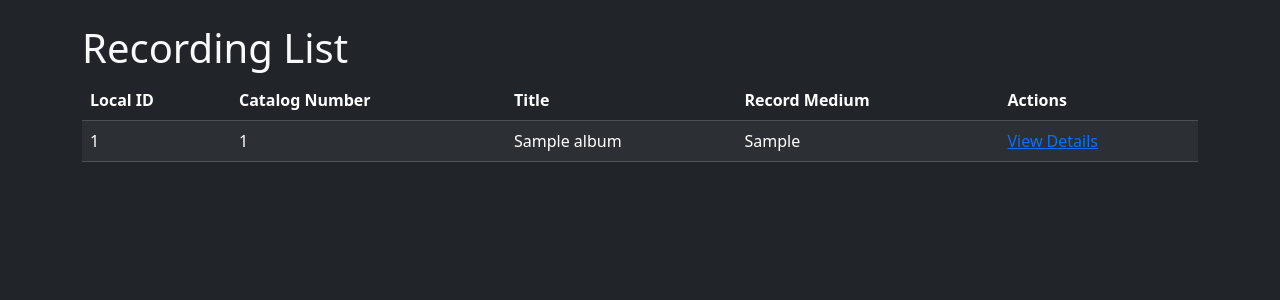
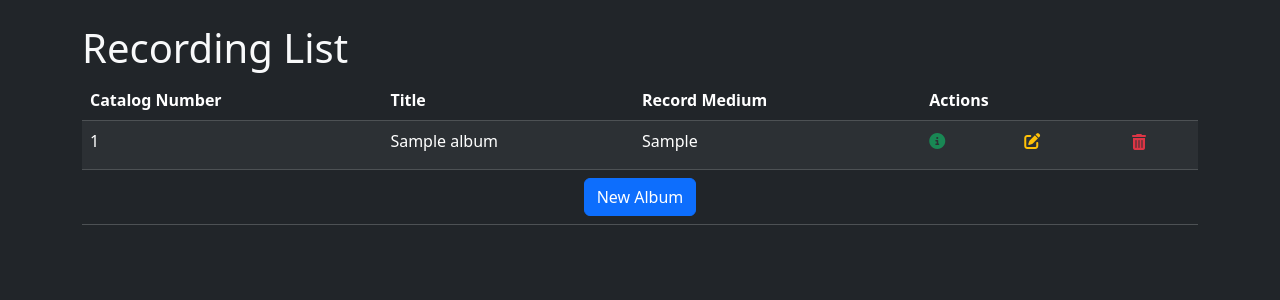
Before and after one commit to alkandrana/researcher, a Flask app: page /albums/ in a window 1280 px wide. Shown: the part 72-372 px from the top of the page. Run offline with Flask 3, Linux system fonts and the light colour scheme; tables that the repository leaves empty hold one stand-in row (values such as "Sample post"); some libraries are stand-ins or nearby versions.

Commit message:
Implemented update and delete functionality.

```diff
--- a/blueprints/albums/album.py
+++ b/blueprints/albums/album.py
@@ -1,40 +1,59 @@
 from flask import Blueprint, render_template, request, redirect, url_for
+from pyexpat.errors import messages
+from sqlalchemy.util import methods_equivalent
+
 from .forms import AlbumForm
 from server import db
 from models import Album
 
-album = Blueprint('album', __name__, url_prefix='/albums', template_folder='templates')
+album_bp = Blueprint('album', __name__, url_prefix='/albums', template_folder='templates')
 
-@album.route("/")
+@album_bp.route("/")
 def list_albums():
+    message = request.args.get('message')
+    record_form = AlbumForm()
     albums = Album.query.all()
-    print(albums)
-    return render_template("records.html", albums=albums, title="Album List")
+    return render_template("list.html", albums=albums, title="Album List", form=record_form, message=message)
 
-@album.route("/<int:id>")
+@album_bp.route("/<int:id>")
 def get_album(id):  # route and function parameter must match
     print(id)
     album = Album.query.get(id)
     return render_template("details.html", album=album)
 
-@album.route("/add", methods=["GET", "POST"])
+@album_bp.route("/add", methods=["POST"])
 def add_album():
-    record_form = AlbumForm()
-    if request.method == 'POST' and record_form.validate_on_submit():
-        # extract object properties
-        uid = record_form.uid.data
-        title = record_form.title.data
-        medium = record_form.medium.data
+    record_form = AlbumForm(request.form)
+    if record_form.validate_on_submit():
+        new_album = Album()
+        record_form.populate_obj(new_album)
         # create new album object
-        new_record = Album(uid=uid, title=title, medium=medium)
-        print(new_record)
-        db.session.add(new_record)
+        print(new_album)
+        db.session.add(new_album)
         db.session.commit()
-        return redirect(url_for('album.list_albums', message = 'Record successfully created.'))
-    return render_template("add.html", form=record_form)
+        return redirect(url_for('album.list_albums',
+                                message = 'Record successfully created.'))
+    return render_template("form.html", form=record_form)
 
-@album.route("/edit/<int:id>", methods=["GET", "POST"])
-def update_album(album_id):
-    if request.method == 'POST':
-        id = request.form.get('id')
-        title = request.form.get('title')
+@album_bp.route("/edit/<int:id>", methods=["GET", "POST"])
+def update_album(id):
+    album = Album.query.get(id)
+    form = AlbumForm(obj=album)
+    print(form.uid.data)
+    if request.method == 'POST' and form.validate_on_submit():
+        form.populate_obj(album)
+        db.session.commit()
+        print(f"{album.title} successfully updated.")
+        return redirect(url_for('album.list_albums',
+                                message = 'Record successfully updated.'))
+    return render_template("form.html", form=form, album=album, action="edit")
+
+@album_bp.route("/delete/<int:id>", methods=["POST"])
+def delete_album(id):
+    album = Album.query.get(id)
+    message = ""
+    if album:
+        db.session.delete(album)
+        db.session.commit()
+        message = f"{album.title} successfully deleted."
+    return redirect(url_for('album.list_albums', message = message))
--- a/blueprints/albums/templates/add.html
+++ b/blueprints/albums/templates/form.html
@@ -1,7 +1,7 @@
 {% extends "layout.html" %}
 {% block content %}
   <h1>Add a New Recording</h1>
-  <form method="POST" action="{{ url_for('album.add_album') }}">
+  <form method="POST" action="{{ url_for('album.update_album', id=album.id) }}">
     {{form.hidden_tag()}}
     <div class="form-group">
       {{form.uid.label(class='form-label')}}
--- /dev/null
+++ b/blueprints/albums/templates/list.html
@@ -0,0 +1,87 @@
+{% extends "layout.html" %}
+{% block content %}
+    {% if message %}
+        <div class="text-success">
+            {{ message }}
+        </div>
+    {% endif %}
+    <h1>Recording List</h1>
+    <table class="table-dark table-striped table">
+        <thead>
+        <tr>
+            <th>Catalog Number</th>
+            <th>Title</th>
+            <th>Record Medium</th>
+            <th>Actions</th>
+        </tr>
+        </thead>
+        <tbody>
+        {% for a in albums %}
+            <tr>
+                <td>{{ a.uid }}</td>
+                <td>{{ a.title }}</td>
+                <td>{{ a.medium }}</td>
+                <td>
+                    <div class="row">
+                        <a href="{{ url_for( 'album.get_album', id=a.id) }}" class="col"><i class="fa-solid fa-circle-info text-success"></i></a>
+                        <a href="{{ url_for('album.update_album', id=a.id) }}" class="col"><i class="fa-solid fa-pen-to-square text-warning"></i></a>
+                        <form method="POST" action="{{ url_for('album.delete_album', id=a.id) }}" class="col">
+                            <button class="btn btn-link link-danger pt-0"><i class="fa-solid fa-trash-can"></i></button>
+                        </form>
+                    </div>
+                </td>
+            </tr>
+        {% endfor %}
+        <tr>
+        <td colspan="4" class="text-center">
+            <button type="button" class="btn btn-primary" id='newAlbumBtn'>New Album</button>
+            <form method="POST" action="{{ url_for('album.add_album') }}" class="row d-none" id="newAlbumForm">
+                {{form.hidden_tag()}}
+                {{form.uid(class="col-3 bg-dark text-light border-0", id='uid')}}
+                  {% if form.uid.errors %}
+                    <div class="text-danger">
+                      {% for error in form.uid.errors %}
+                        <p>{{error}}</p>
+                      {% endfor %}
+                    </div>
+                  {% endif %}
+                  {{form.title(class="col-6 bg-dark text-light border-0")}}
+                  {% if form.title.errors %}
+                    <div class="text-danger">
+                      {% for error in form.title.errors %}
+                        <p>{{error}}</p>
+                      {% endfor %}
+                    </div>
+                  {% endif %}
+                  {{form.medium(class="col bg-dark text-light border-0")}}
+                  {% if form.medium.errors %}
+                    <div class="text-danger">
+                      {% for error in form.medium.errors %}
+                        <p>{{error}}</p>
+                      {% endfor %}
+                    </div>
+                  {% endif %}
+                {{form.submit(class='col btn btn-success m-2')}}
+            </form>
+        </td>
+        </tr>
+        </tbody>
+    </table>
+    <script>
+
+        function createNewAlbum(){
+            let newBtn = document.getElementById('newAlbumBtn');
+            let newForm = document.getElementById('newAlbumForm');
+            newBtn.addEventListener('click', function(){
+                newForm.classList.remove('d-none');
+                newBtn.classList.add('d-none');
+                document.getElementById('uid').focus();
+            });
+        }
+
+        window.onload = () => {
+            createNewAlbum();
+        }
+
+    </script>
+{% endblock content %}
--- a/blueprints/albums/templates/records.html
+++ /dev/null
@@ -1,32 +0,0 @@
-{% extends "layout.html" %}
-{% block content %}
-    {% if message %}
-        <div class="text-success">
-            {{ message }}
-        </div>
-    {% endif %}
-    <h1>Recording List</h1>
-    <table class="table-dark table-striped table">
-        <thead>
-        <tr>
-            <th>Local ID</th>
-            <th>Catalog Number</th>
-            <th>Title</th>
-            <th>Record Medium</th>
-            <th>Actions</th>
-        </tr>
-        </thead>
-        <tbody>
-        {% for a in albums %}
-            <tr>
-                <td>{{ a.id }}</td>
-                <td>{{ a.uid }}</td>
-                <td>{{ a.title }}</td>
-                <td>{{ a.medium }}</td>
-                <td><a href="{{ url_for( 'album.get_album', id=a.id) }}">View Details</a>
-                </td>
-            </tr>
-        {% endfor %}
-        </tbody>
-    </table>
-{% endblock content %}
--- a/server.py
+++ b/server.py
@@ -6,8 +6,8 @@ app = Flask(__name__)
 app.secret_key = '2e89284079e0a7bf53361aabf6ecd467cb0f322f300da85b337485f2ceb68bed'
 app.config['SQLALCHEMY_DATABASE_URI'] = 'sqlite:///site.db'
 db = SQLAlchemy(app)
-from blueprints.albums.album import album
-app.register_blueprint(album)
+from blueprints.albums.album import album_bp
+app.register_blueprint(album_bp)
 
 
 
--- a/templates/layout.html
+++ b/templates/layout.html
@@ -10,6 +10,7 @@
     <link rel="stylesheet" type="text/css" href="{{ url_for('static', filename='css/bootstrap.min.css') }}">
     <!-- For JS files: -->
     <script src="{{ url_for('static', filename='js/bootstrap.bundle.min.js') }}"></script>
+    <script src="https://kit.fontawesome.com/c15e31b1d9.js" crossorigin="anonymous"></script>
 
 </head>
 <body class="d-flex flex-column min-vh-100 bg-dark text-light">
```
Lines whose indentation alone changed are shown as unchanged.
